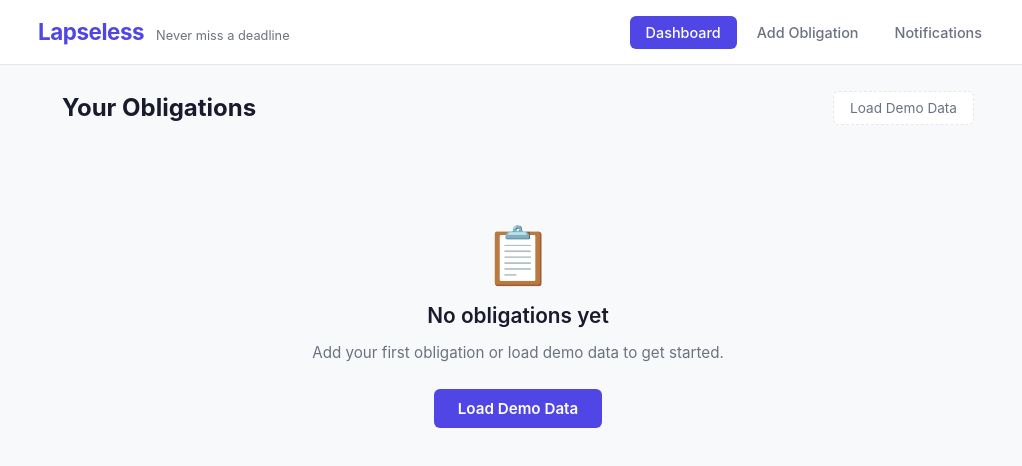
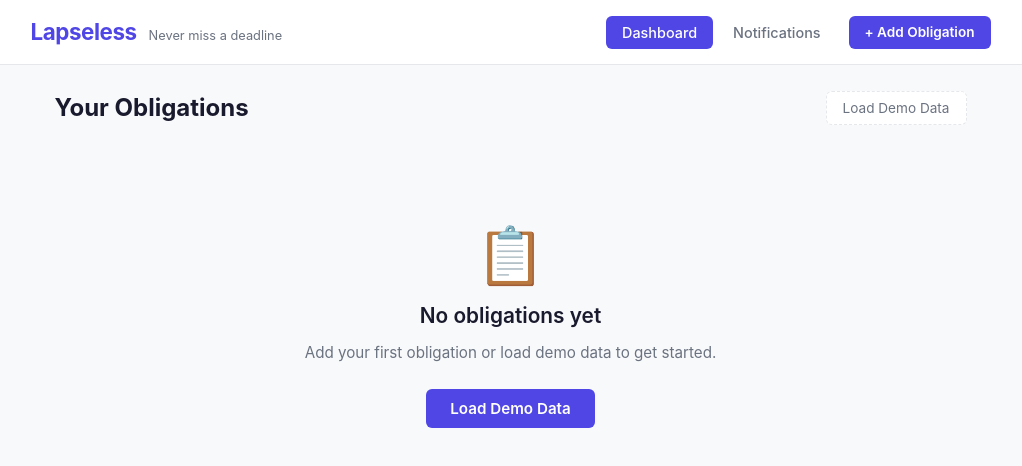
Before and after one commit to Ryan-Ardito/lapseless, a React (Vite) app: page / in a window 1280 px wide. Shown: the top 466 px of the page, without its empty margins (122-1144 px from the left). Built offline with nearby package versions, Linux system fonts and the light colour scheme.

Commit message:
status filtering

```diff
--- a/src/components/Dashboard/Dashboard.module.css
+++ b/src/components/Dashboard/Dashboard.module.css
@@ -39,6 +39,18 @@
   border-radius: var(--radius-sm);
   padding: 12px 16px;
   text-align: center;
+  cursor: pointer;
+  transition: border-color 0.15s, box-shadow 0.15s;
+  font-family: inherit;
+}
+
+.stat:hover {
+  border-color: var(--color-text-secondary);
+}
+
+.statActive {
+  border-color: var(--color-primary);
+  box-shadow: 0 0 0 2px rgba(79, 70, 229, 0.15);
 }
 
 .statCount {
--- a/src/components/Dashboard/Dashboard.tsx
+++ b/src/components/Dashboard/Dashboard.tsx
@@ -1,3 +1,4 @@
+import { useState } from 'react';
 import type { Obligation, Status } from '../../types/obligation';
 import { getObligationStatus, formatDate, formatRelative, statusSortValue } from '../../utils/dates';
 import { createSeedData } from '../../utils/seedData';
@@ -26,6 +27,8 @@ const STATUS_STAT_CLASS: Record<Status, string> = {
 };
 
 export function Dashboard({ obligations, onToggleComplete, onDelete, onLoadSeed }: DashboardProps) {
+  const [statusFilter, setStatusFilter] = useState<Status | null>(null);
+
   const sorted = [...obligations].sort((a, b) => {
     const sa = getObligationStatus(a.dueDate, a.completed);
     const sb = getObligationStatus(b.dueDate, b.completed);
@@ -33,6 +36,10 @@ export function Dashboard({ obligations, onToggleComplete, onDelete, onLoadSeed
     if (diff !== 0) return diff;
     return new Date(a.dueDate).getTime() - new Date(b.dueDate).getTime();
   });
+
+  const filtered = statusFilter
+    ? sorted.filter((ob) => getObligationStatus(ob.dueDate, ob.completed) === statusFilter)
+    : sorted;
 
   const counts = obligations.reduce(
     (acc, ob) => {
@@ -70,15 +77,19 @@ export function Dashboard({ obligations, onToggleComplete, onDelete, onLoadSeed
               ['upcoming', 'Upcoming'],
               ['completed', 'Completed'],
             ] as [Status, string][]).map(([key, label]) => (
-              <div key={key} className={`${styles.stat} ${STATUS_STAT_CLASS[key]}`}>
+              <button
+                key={key}
+                className={`${styles.stat} ${STATUS_STAT_CLASS[key]} ${statusFilter === key ? styles.statActive : ''}`}
+                onClick={() => setStatusFilter(statusFilter === key ? null : key)}
+              >
                 <div className={styles.statCount}>{counts[key]}</div>
                 <div className={styles.statLabel}>{label}</div>
-              </div>
+              </button>
             ))}
           </div>
 
           <div className={styles.grid}>
-            {sorted.map((ob) => {
+            {filtered.map((ob) => {
               const status = getObligationStatus(ob.dueDate, ob.completed);
               return (
                 <div key={ob.id} className={`${styles.card} ${STATUS_CARD_CLASS[status]}`}>
--- a/src/components/Layout/Layout.module.css
+++ b/src/components/Layout/Layout.module.css
@@ -59,6 +59,27 @@
   color: #fff;
 }
 
+.addBtn {
+  padding: 8px 16px;
+  border: none;
+  background-color: var(--color-primary);
+  color: #fff;
+  font-size: 0.85rem;
+  font-weight: 600;
+  border-radius: var(--radius-sm);
+  transition: background-color 0.15s;
+  margin-left: 8px;
+}
+
+.addBtn:hover {
+  background-color: var(--color-primary-hover);
+}
+
+.addBtnActive {
+  background-color: var(--color-primary-hover);
+  box-shadow: 0 0 0 2px rgba(79, 70, 229, 0.3);
+}
+
 .badge {
   position: absolute;
   top: 2px;
--- a/src/components/Layout/Layout.tsx
+++ b/src/components/Layout/Layout.tsx
@@ -12,7 +12,6 @@ interface LayoutProps {
 
 const TABS: { id: Tab; label: string }[] = [
   { id: 'dashboard', label: 'Dashboard' },
-  { id: 'add', label: 'Add Obligation' },
   { id: 'notifications', label: 'Notifications' },
 ];
 
@@ -38,6 +37,12 @@ export function Layout({ activeTab, onTabChange, unreadCount, children }: Layout
                 )}
               </button>
             ))}
+            <button
+              className={`${styles.addBtn} ${activeTab === 'add' ? styles.addBtnActive : ''}`}
+              onClick={() => onTabChange('add')}
+            >
+              + Add Obligation
+            </button>
           </nav>
         </div>
       </header>
--- a/src/index.css
+++ b/src/index.css
@@ -28,6 +28,10 @@
   padding: 0;
 }
 
+html {
+  scrollbar-gutter: stable;
+}
+
 body {
   font-family: var(--font-sans);
   background-color: var(--color-bg);
```
